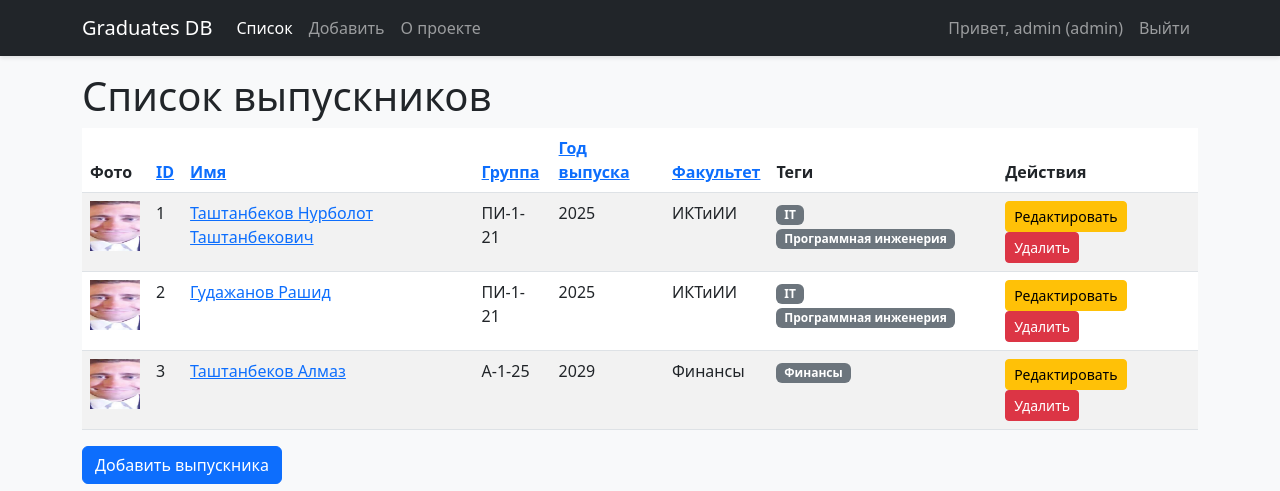
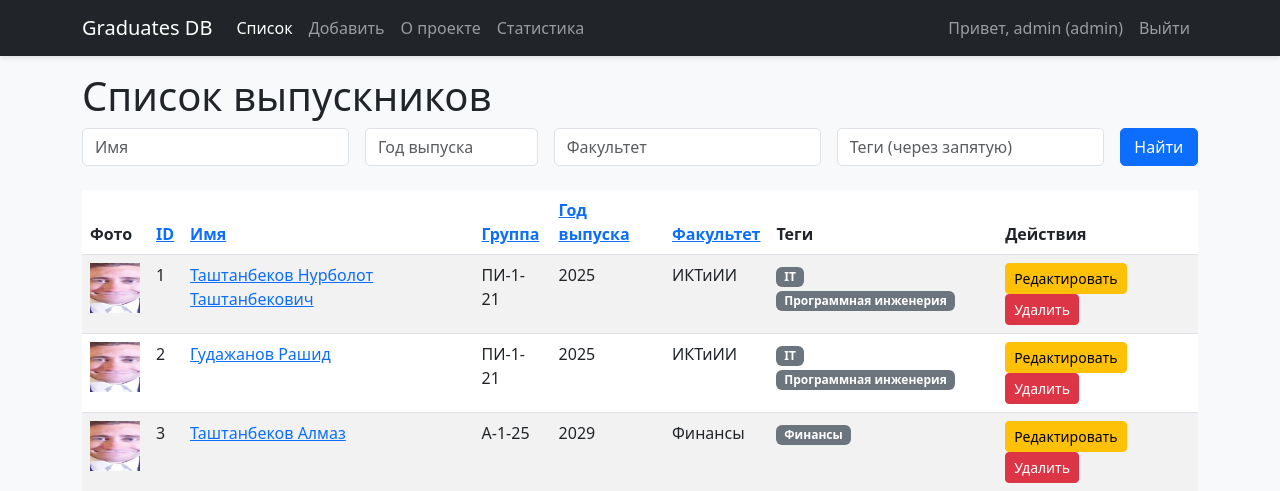
Before and after one commit to nrbltsh/graduate_db_new, a Flask app: page / in a window 1280 px wide. Shown: the top 491 px of the page. Run offline with Flask 3, Linux system fonts and the light colour scheme; a user stored in the database is signed in.

Commit message:
Initial commit

```diff
--- a/app.py
+++ b/app.py
@@ -1,9 +1,10 @@
-from flask import Flask, render_template, request, redirect, url_for, flash
+from flask import Flask, render_template, request, redirect, url_for, flash, jsonify
 from flask_sqlalchemy import SQLAlchemy
 from flask_login import LoginManager, UserMixin, login_user, logout_user, login_required, current_user
 from werkzeug.security import generate_password_hash, check_password_hash
 from werkzeug.utils import secure_filename
 import os
+from sqlalchemy import or_, and_
 
 app = Flask(__name__)
 app.config['SQLALCHEMY_DATABASE_URI'] = 'sqlite:///graduates.db'
@@ -60,7 +61,7 @@ graduate_tags = db.Table('graduate_tags',
 # Callback для Flask-Login
 @login_manager.user_loader
 def load_user(user_id):
-    return db.session.get(User, int(user_id))  # Используем session.get вместо Query.get
+    return db.session.get(User, int(user_id))
 
 
 # Создание базы данных
@@ -76,17 +77,46 @@ with app.app_context():
         db.session.commit()
 
 
-# Главная страница: список выпускников
+# Главная страница: список выпускников с фильтрацией
 @app.route('/')
 @login_required
 def index():
+    # Параметры фильтрации
+    name = request.args.get('name', '')
+    graduation_year = request.args.get('graduation_year', '')
+    faculty = request.args.get('faculty', '')
+    tags = request.args.get('tags', '')
+
+    # Базовый запрос
+    query = Graduate.query
+
+    # Применение фильтров
+    if name:
+        query = query.filter(Graduate.name.ilike(f'%{name}%'))
+    if graduation_year:
+        query = query.filter(Graduate.graduation_year == graduation_year)
+    if faculty:
+        query = query.filter(Graduate.faculty.ilike(f'%{faculty}%'))
+    if tags:
+        tag_list = [tag.strip() for tag in tags.split(',') if tag.strip()]
+        for tag_name in tag_list:
+            query = query.join(graduate_tags).join(Tag).filter(Tag.name.ilike(f'%{tag_name}%'))
+
+    # Сортировка
     sort_by = request.args.get('sort_by', 'id')
     sort_order = request.args.get('sort_order', 'asc')
     order = getattr(Graduate, sort_by)
     if sort_order == 'desc':
         order = order.desc()
-    graduates = Graduate.query.order_by(order).all()
-    return render_template('index.html', graduates=graduates, sort_by=sort_by, sort_order=sort_order)
+
+    # Получение результатов
+    graduates = query.order_by(order).all()
+
+    # Доступные теги для формы
+    all_tags = Tag.query.all()
+
+    return render_template('index.html', graduates=graduates, sort_by=sort_by, sort_order=sort_order,
+                           name=name, graduation_year=graduation_year, faculty=faculty, tags=tags, all_tags=all_tags)
 
 
 # Страница добавления выпускника
@@ -98,7 +128,6 @@ def add():
         return redirect(url_for('index'))
     if request.method == 'POST':
         try:
-            # Обработка файла
             photo_path = None
             if 'photo' in request.files:
                 file = request.files['photo']
@@ -107,7 +136,6 @@ def add():
                     file.save(os.path.join(app.config['UPLOAD_FOLDER'], filename))
                     photo_path = filename
 
-            # Обработка тегов
             tags_input = request.form.get('tags', '').split(',')
             tags = []
             for tag_name in tags_input:
@@ -162,7 +190,6 @@ def edit(id):
             graduate.faculty = request.form['faculty']
             graduate.bio = request.form['bio']
 
-            # Обработка фото
             if 'photo' in request.files:
                 file = request.files['photo']
                 if file and allowed_file(file.filename):
@@ -170,7 +197,6 @@ def edit(id):
                     file.save(os.path.join(app.config['UPLOAD_FOLDER'], filename))
                     graduate.photo = filename
 
-            # Обработка тегов
             tags_input = request.form.get('tags', '').split(',')
             tags = []
             for tag_name in tags_input:
@@ -210,6 +236,25 @@ def delete(id):
 @login_required
 def about():
     return render_template('about.html')
+
+
+# Страница статистики
+@app.route('/stats')
+@login_required
+def stats():
+    # Подсчёт выпускников по годам
+    years_data = db.session.query(
+        Graduate.graduation_year,
+        db.func.count(Graduate.id).label('count')
+    ).group_by(Graduate.graduation_year).all()
+
+    # Подсчёт выпускников по факультетам
+    faculties_data = db.session.query(
+        Graduate.faculty,
+        db.func.count(Graduate.id).label('count')
+    ).group_by(Graduate.faculty).all()
+
+    return render_template('stats.html', years_data=years_data, faculties_data=faculties_data)
 
 
 # Страница регистрации
--- a/static/css/style.css
+++ b/static/css/style.css
@@ -43,3 +43,21 @@ footer {
 .modal-footer {
     border-top: 1px solid #dee2e6;
 }
+
+/* Стили для формы поиска */
+form.mb-4 .form-control {
+    border-radius: 5px;
+}
+
+form.mb-4 .btn {
+    border-radius: 5px;
+}
+
+/* Стили для графиков */
+canvas {
+    max-width: 100%;
+    background-color: #fff;
+    border-radius: 5px;
+    padding: 10px;
+    box-shadow: 0 2px 4px rgba(0, 0, 0, 0.1);
+}
--- a/templates/base.html
+++ b/templates/base.html
@@ -26,6 +26,9 @@
                     {% endif %}
                     <li class="nav-item">
                         <a class="nav-link {{ 'active' if request.endpoint == 'about' }}" href="{{ url_for('about') }}">О проекте</a>
+                    </li>
+                    <li class="nav-item">
+                        <a class="nav-link {{ 'active' if request.endpoint == 'stats' }}" href="{{ url_for('stats') }}">Статистика</a>
                     </li>
                 </ul>
                 <ul class="navbar-nav">
@@ -116,10 +119,10 @@
         document.addEventListener('DOMContentLoaded', function () {
             var deleteModal = document.getElementById('deleteModal');
             deleteModal.addEventListener('show.bs.modal', function (event) {
-                var button = event.relatedTarget; // Кнопка, вызвавшая модальное окно
-                var deleteUrl = button.getAttribute('data-delete-url'); // URL для удаления
+                var button = event.relatedTarget;
+                var deleteUrl = button.getAttribute('data-delete-url');
                 var confirmButton = deleteModal.querySelector('#confirmDelete');
-                confirmButton.setAttribute('href', deleteUrl); // Устанавливаем URL для кнопки "Удалить"
+                confirmButton.setAttribute('href', deleteUrl);
             });
         });
     </script>
--- a/templates/index.html
+++ b/templates/index.html
@@ -2,24 +2,46 @@
 {% block title %}Список выпускников{% endblock %}
 {% block content %}
 <h1>Список выпускников</h1>
+
+<!-- Форма поиска -->
+<form method="get" class="mb-4">
+    <div class="row g-3">
+        <div class="col-md-3">
+            <input type="text" class="form-control" name="name" placeholder="Имя" value="{{ name }}">
+        </div>
+        <div class="col-md-2">
+            <input type="text" class="form-control" name="graduation_year" placeholder="Год выпуска" value="{{ graduation_year }}">
+        </div>
+        <div class="col-md-3">
+            <input type="text" class="form-control" name="faculty" placeholder="Факультет" value="{{ faculty }}">
+        </div>
+        <div class="col-md-3">
+            <input type="text" class="form-control" name="tags" placeholder="Теги (через запятую)" value="{{ tags }}">
+        </div>
+        <div class="col-md-1">
+            <button type="submit" class="btn btn-primary w-100">Найти</button>
+        </div>
+    </div>
+</form>
+
 <table class="table table-striped">
     <thead>
         <tr>
             <th>Фото</th>
             <th>
-                <a href="{{ url_for('index', sort_by='id', sort_order='desc' if sort_by=='id' and sort_order=='asc' else 'asc') }}">ID</a>
+                <a href="{{ url_for('index', sort_by='id', sort_order='desc' if sort_by=='id' and sort_order=='asc' else 'asc', name=name, graduation_year=graduation_year, faculty=faculty, tags=tags) }}">ID</a>
             </th>
             <th>
-                <a href="{{ url_for('index', sort_by='name', sort_order='desc' if sort_by=='name' and sort_order=='asc' else 'asc') }}">Имя</a>
+                <a href="{{ url_for('index', sort_by='name', sort_order='desc' if sort_by=='name' and sort_order=='asc' else 'asc', name=name, graduation_year=graduation_year, faculty=faculty, tags=tags) }}">Имя</a>
             </th>
             <th>
-                <a href="{{ url_for('index', sort_by='group', sort_order='desc' if sort_by=='group' and sort_order=='asc' else 'asc') }}">Группа</a>
+                <a href="{{ url_for('index', sort_by='group', sort_order='desc' if sort_by=='group' and sort_order=='asc' else 'asc', name=name, graduation_year=graduation_year, faculty=faculty, tags=tags) }}">Группа</a>
             </th>
             <th>
-                <a href="{{ url_for('index', sort_by='graduation_year', sort_order='desc' if sort_by=='graduation_year' and sort_order=='asc' else 'asc') }}">Год выпуска</a>
+                <a href="{{ url_for('index', sort_by='graduation_year', sort_order='desc' if sort_by=='graduation_year' and sort_order=='asc' else 'asc', name=name, graduation_year=graduation_year, faculty=faculty, tags=tags) }}">Год выпуска</a>
             </th>
             <th>
-                <a href="{{ url_for('index', sort_by='faculty', sort_order='desc' if sort_by=='faculty' and sort_order=='asc' else 'asc') }}">Факультет</a>
+                <a href="{{ url_for('index', sort_by='faculty', sort_order='desc' if sort_by=='faculty' and sort_order=='asc' else 'asc', name=name, graduation_year=graduation_year, faculty=faculty, tags=tags) }}">Факультет</a>
             </th>
             <th>Теги</th>
             {% if current_user.is_authenticated and current_user.role in ['admin', 'manager'] %}
```
Also changed, not shown: templates/stats.html (added, +77 -0 lines), instance/graduates.db.
